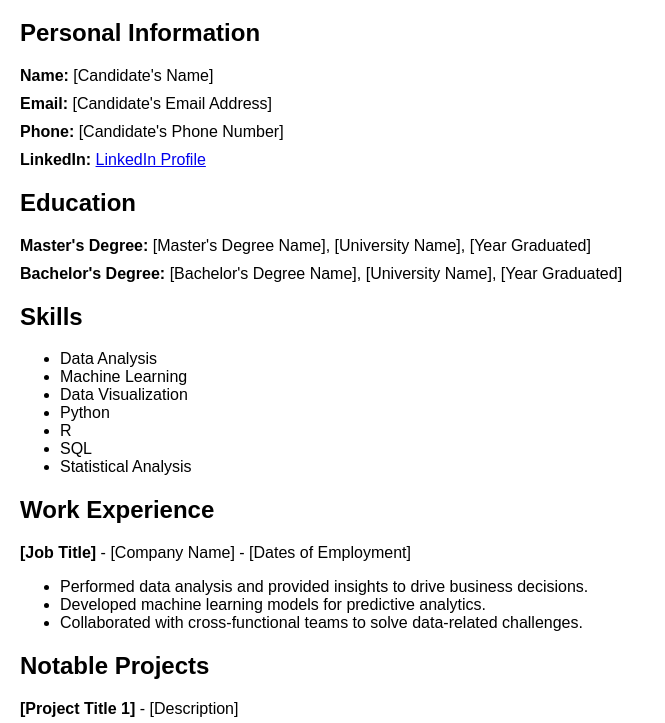
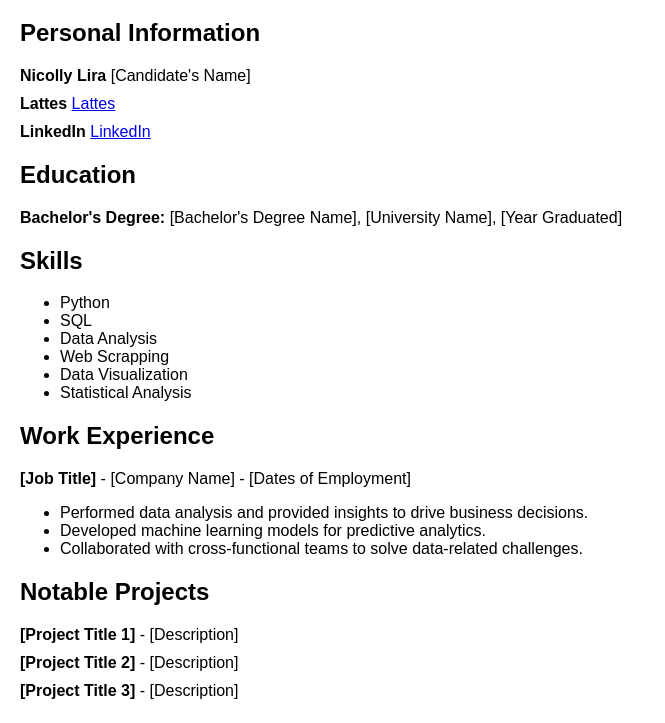
Before and after one commit to juliadebelli/nico.ly, a plain HTML site: page index.html in a window 1280 px wide. Shown: the part 61-784 px from the top of the page, without its empty margins (0-665 px from the left). Drawn offline with Linux system fonts and the light colour scheme.

Commit message:
changed main info

```diff
--- a/index.html
+++ b/index.html
@@ -23,27 +23,24 @@
 
     <section id="personal-info">
         <h2>Personal Information</h2>
-        <p><strong>Name:</strong> [Candidate's Name]</p>
-        <p><strong>Email:</strong> [Candidate's Email Address]</p>
-        <p><strong>Phone:</strong> [Candidate's Phone Number]</p>
-        <p><strong>LinkedIn:</strong> <a href="[LinkedIn Profile URL]" target="_blank">LinkedIn Profile</a></p>
+        <p><strong>Nicolly Lira</strong> [Candidate's Name]</p>
+        <p><strong>Lattes</strong> <a href="[LinkedIn Profile URL]" target="_blank">Lattes</a></p>
+        <p><strong>LinkedIn</strong> <a href="[LinkedIn Profile URL]" target="_blank">LinkedIn</a></p>
     </section>
 
     <section id="education">
         <h2>Education</h2>
-        <p><strong>Master's Degree:</strong> [Master's Degree Name], [University Name], [Year Graduated]</p>
         <p><strong>Bachelor's Degree:</strong> [Bachelor's Degree Name], [University Name], [Year Graduated]</p>
     </section>
 
     <section id="skills">
         <h2>Skills</h2>
         <ul>
+            <li>Python</li>
+            <li>SQL</li>
             <li>Data Analysis</li>
-            <li>Machine Learning</li>
+            <li>Web Scrapping</li>
             <li>Data Visualization</li>
-            <li>Python</li>
-            <li>R</li>
-            <li>SQL</li>
             <li>Statistical Analysis</li>
         </ul>
     </section>
```
